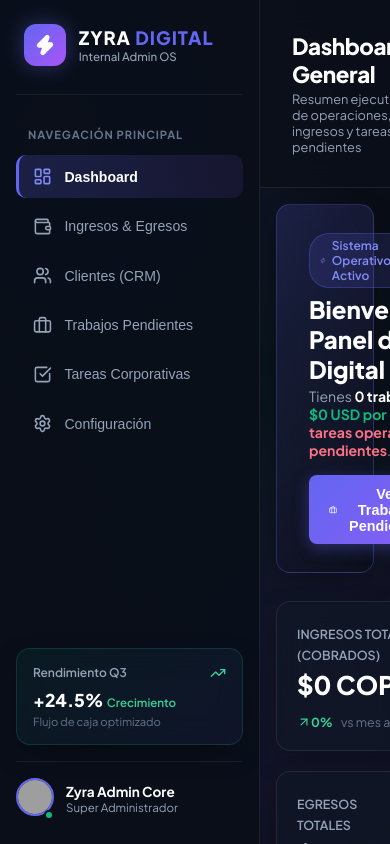
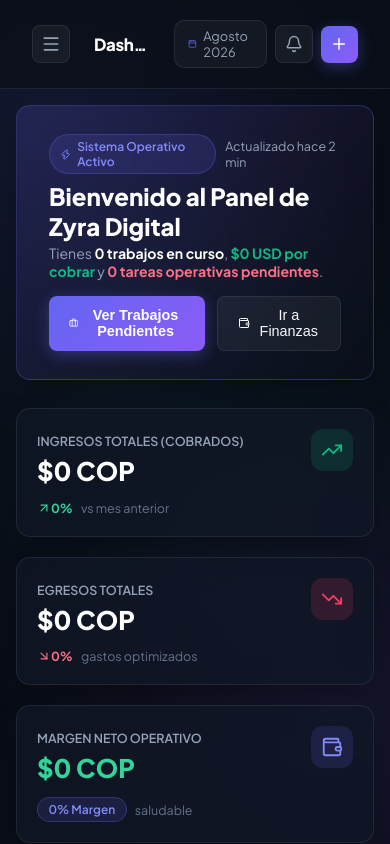
Before and after one commit to Helen10mancilla/Admin_interno, a React (Vite) app in the folder agentes de ia/: page / in a window 390 px wide. Shown: the top 844 px of the page. Built offline with nearby package versions, Linux system fonts and the light colour scheme; grey boxes are pictures that could not be loaded.

Commit message:
update in files

```diff
--- a/agentes de ia/src/App.tsx
+++ b/agentes de ia/src/App.tsx
@@ -49,6 +49,7 @@ export const App: React.FC = () => {
   const [activeTab, setActiveTab] = useState<ActiveTab>('dashboard');
   const [searchQuery, setSearchQuery] = useState('');
   const [isQuickAddOpen, setIsQuickAddOpen] = useState(false);
+  const [isSidebarOpen, setIsSidebarOpen] = useState(false);
 
   // Persistent State Loaders
   const [clients, setClients] = useState<Client[]>(() => {
@@ -238,10 +239,23 @@ export const App: React.FC = () => {
       {/* Sidebar Navigation */}
       <Sidebar
         activeTab={activeTab}
-        setActiveTab={setActiveTab}
+        setActiveTab={(tab) => {
+          setActiveTab(tab);
+          setIsSidebarOpen(false);
+        }}
+        isOpen={isSidebarOpen}
+        onClose={() => setIsSidebarOpen(false)}
         activeProjectsCount={projects.filter(p => p.status === 'en_progreso' || p.status === 'revision').length}
         pendingTasksCount={tasks.filter(t => t.status !== 'completado').length}
       />
+
+      {isSidebarOpen && (
+        <button
+          className="sidebar-overlay"
+          aria-label="Cerrar menú de navegación"
+          onClick={() => setIsSidebarOpen(false)}
+        />
+      )}
 
       {/* Main Content Workspace */}
       <div className="main-content">
@@ -253,6 +267,11 @@ export const App: React.FC = () => {
           notifications={notifications}
           markNotificationsAsRead={markNotificationsAsRead}
           onOpenQuickAddModal={() => setIsQuickAddOpen(true)}
+          onOpenSidebar={() => setIsSidebarOpen(true)}
+          onNavigate={(tab) => {
+            setActiveTab(tab);
+            setIsSidebarOpen(false);
+          }}
         />
 
         {/* View Component Router */}
--- a/agentes de ia/src/components/Header.tsx
+++ b/agentes de ia/src/components/Header.tsx
@@ -7,7 +7,8 @@ import {
   CheckCircle2,
   AlertCircle,
   Info,
-  X
+  X,
+  Menu
 } from 'lucide-react';
 import type { NotificationItem, ActiveTab } from '../types';
 
@@ -18,6 +19,8 @@ interface HeaderProps {
   notifications: NotificationItem[];
   markNotificationsAsRead: () => void;
   onOpenQuickAddModal: () => void;
+  onOpenSidebar: () => void;
+  onNavigate: (tab: ActiveTab) => void;
 }
 
 export const Header: React.FC<HeaderProps> = ({
@@ -26,7 +29,9 @@ export const Header: React.FC<HeaderProps> = ({
   setSearchQuery,
   notifications,
   markNotificationsAsRead,
-  onOpenQuickAddModal
+  onOpenQuickAddModal,
+  onOpenSidebar,
+  onNavigate
 }) => {
   const [showNotifications, setShowNotifications] = useState(false);
   const unreadCount = notifications.filter(n => !n.read).length;
@@ -41,6 +46,22 @@ export const Header: React.FC<HeaderProps> = ({
   };
 
   const currentTabInfo = tabTitles[activeTab];
+  const navigationOptions: Array<{ tab: ActiveTab; label: string; keywords: string }> = [
+    { tab: 'dashboard', label: 'Dashboard General', keywords: 'inicio resumen operaciones ingresos tareas' },
+    { tab: 'financials', label: 'Ingresos & Egresos', keywords: 'finanzas financiero flujo caja facturación' },
+    { tab: 'clients', label: 'Gestión CRM de Clientes', keywords: 'clientes crm contactos cartera' },
+    { tab: 'projects', label: 'Trabajos Pendientes & Proyectos', keywords: 'trabajos proyectos entregables avance fechas' },
+    { tab: 'tasks', label: 'Tareas Corporativas Internas', keywords: 'tareas pendientes departamentos equipo' },
+    { tab: 'settings', label: 'Configuración & Respaldo', keywords: 'ajustes configuración respaldo exportar datos' }
+  ];
+  const searchResults = searchQuery.trim()
+    ? navigationOptions.filter(option => `${option.label} ${option.keywords}`.toLowerCase().includes(searchQuery.trim().toLowerCase()))
+    : [];
+
+  const navigateFromSearch = (tab: ActiveTab) => {
+    onNavigate(tab);
+    setSearchQuery('');
+  };
 
   return (
     <header style={{
@@ -56,6 +77,10 @@ export const Header: React.FC<HeaderProps> = ({
       zIndex: 40,
       gap: '1.5rem'
     }}>
+      <button className="menu-toggle btn-icon" onClick={onOpenSidebar} aria-label="Abrir menú de navegación">
+        <Menu size={20} />
+      </button>
+
       {/* Title & Subtitle */}
       <div>
         <h1 style={{ fontSize: '1.4rem', fontWeight: 800, color: '#ffffff', letterSpacing: '-0.02em' }}>
@@ -69,13 +94,18 @@ export const Header: React.FC<HeaderProps> = ({
       {/* Header Actions */}
       <div style={{ display: 'flex', alignItems: 'center', gap: '1rem', flexWrap: 'wrap' }}>
         {/* Global Search Bar */}
-        <div style={{ position: 'relative', width: '240px' }}>
+        <div className="global-search" style={{ position: 'relative', width: '240px' }}>
           <Search size={16} color="var(--text-muted)" style={{ position: 'absolute', left: '0.8rem', top: '50%', transform: 'translateY(-50%)' }} />
           <input
             type="text"
             placeholder="Buscar proyectos, clientes..."
             value={searchQuery}
             onChange={(e) => setSearchQuery(e.target.value)}
+            onKeyDown={(e) => {
+              if (e.key === 'Enter' && searchResults[0]) {
+                navigateFromSearch(searchResults[0].tab);
+              }
+            }}
             className="form-input"
             style={{ paddingLeft: '2.4rem', height: '38px', fontSize: '0.83rem', borderRadius: '10px' }}
           />
@@ -86,6 +116,22 @@ export const Header: React.FC<HeaderProps> = ({
               onClick={() => setSearchQuery('')}
               style={{ position: 'absolute', right: '0.8rem', top: '50%', transform: 'translateY(-50%)', cursor: 'pointer' }}
             />
+          )}
+          {searchResults.length > 0 && (
+            <div className="search-results" role="listbox">
+              {searchResults.map((result) => (
+                <button
+                  key={result.tab}
+                  type="button"
+                  role="option"
+                  className="search-result"
+                  onClick={() => navigateFromSearch(result.tab)}
+                >
+                  <Search size={15} />
+                  <span>{result.label}</span>
+                </button>
+              ))}
+            </div>
           )}
         </div>
 
--- a/agentes de ia/src/components/Sidebar.tsx
+++ b/agentes de ia/src/components/Sidebar.tsx
@@ -7,13 +7,16 @@ import {
   CheckSquare,
   Settings,
   Zap,
-  TrendingUp
+  TrendingUp,
+  X
 } from 'lucide-react';
 import type { ActiveTab } from '../types';
 
 interface SidebarProps {
   activeTab: ActiveTab;
   setActiveTab: (tab: ActiveTab) => void;
+  isOpen: boolean;
+  onClose: () => void;
   activeProjectsCount: number;
   pendingTasksCount: number;
 }
@@ -21,6 +24,8 @@ interface SidebarProps {
 export const Sidebar: React.FC<SidebarProps> = ({
   activeTab,
   setActiveTab,
+  isOpen,
+  onClose,
   activeProjectsCount,
   pendingTasksCount
 }) => {
@@ -34,7 +39,7 @@ export const Sidebar: React.FC<SidebarProps> = ({
   ];
 
   return (
-    <aside style={{
+    <aside className={`sidebar ${isOpen ? 'sidebar-open' : ''}`} style={{
       width: '260px',
       background: 'rgba(10, 15, 26, 0.95)',
       borderRight: '1px solid var(--border-color)',
@@ -47,6 +52,9 @@ export const Sidebar: React.FC<SidebarProps> = ({
       zIndex: 50,
       flexShrink: 0
     }}>
+      <button className="sidebar-close btn-icon" onClick={onClose} aria-label="Cerrar menú de navegación">
+        <X size={18} />
+      </button>
       {/* Brand Logo */}
       <div style={{
         display: 'flex',
--- a/agentes de ia/src/index.css
+++ b/agentes de ia/src/index.css
@@ -94,6 +94,12 @@ body {
   overflow-y: auto;
 }
 
+.menu-toggle,
+.sidebar-close,
+.sidebar-overlay {
+  display: none;
+}
+
 .page-body {
   padding: 2rem;
   max-width: 1600px;
@@ -178,6 +184,42 @@ body {
 .btn-icon:hover {
   color: var(--text-main);
   background: rgba(255, 255, 255, 0.12);
+}
+
+.search-results {
+  position: absolute;
+  top: calc(100% + 0.5rem);
+  left: 0;
+  right: 0;
+  z-index: 80;
+  padding: 0.4rem;
+  background: #0f172a;
+  border: 1px solid var(--border-color);
+  border-radius: var(--radius-sm);
+  box-shadow: 0 15px 30px rgba(0, 0, 0, 0.45);
+}
+
+.search-result {
+  width: 100%;
+  display: flex;
+  align-items: center;
+  gap: 0.6rem;
+  padding: 0.65rem 0.7rem;
+  border: 0;
+  border-radius: 6px;
+  background: transparent;
+  color: var(--text-muted);
+  text-align: left;
+  font: inherit;
+  font-size: 0.78rem;
+  cursor: pointer;
+}
+
+.search-result:hover,
+.search-result:focus-visible {
+  background: rgba(99, 102, 241, 0.16);
+  color: var(--text-main);
+  outline: none;
 }
 
 /* Badges */
@@ -319,7 +361,87 @@ body {
   .grid-4 { grid-template-columns: repeat(2, 1fr); }
   .grid-3 { grid-template-columns: repeat(1, 1fr); }
 }
-@media (max-width: 640px) {
+@media (max-width: 768px) {
   .grid-2, .grid-4 { grid-template-columns: 1fr; }
   .page-body { padding: 1rem; }
+
+  .menu-toggle,
+  .sidebar-close {
+    display: flex;
+  }
+
+  .menu-toggle {
+    flex: 0 0 auto;
+  }
+
+  .sidebar {
+    position: fixed !important;
+    left: 0;
+    top: 0;
+    bottom: 0;
+    height: 100vh !important;
+    transform: translateX(-100%);
+    transition: transform 0.25s ease;
+    z-index: 60 !important;
+  }
+
+  .sidebar.sidebar-open {
+    transform: translateX(0);
+  }
+
+  .sidebar-close {
+    position: absolute;
+    top: 1rem;
+    right: 1rem;
+    font-size: 1.5rem;
+    line-height: 1;
+  }
+
+  .sidebar-overlay {
+    display: block;
+    position: fixed;
+    inset: 0;
+    z-index: 55;
+    border: 0;
+    background: rgba(0, 0, 0, 0.58);
+  }
+
+  .main-content > header {
+    padding: 1rem;
+    gap: 0.75rem;
+  }
+
+  .main-content > header > div:first-of-type {
+    min-width: 0;
+  }
+
+  .main-content > header h1 {
+    font-size: 1.05rem !important;
+    white-space: nowrap;
+    overflow: hidden;
+    text-overflow: ellipsis;
+  }
+
+  .main-content > header p {
+    display: none;
+  }
+
+  .main-content > header > div:last-child {
+    gap: 0.5rem !important;
+    flex-wrap: nowrap !important;
+  }
+
+  .main-content > header > div:last-child > div:first-child,
+  .main-content > header > div:last-child > div:nth-child(2) {
+    display: none;
+  }
+
+  .main-content > header .btn-primary {
+    padding: 0.6rem;
+    font-size: 0;
+  }
+
+  .main-content > header .btn-primary span {
+    display: none;
+  }
 }
```
Also changed, not shown: 1 other file (tests, documents, lock files or other folders).
